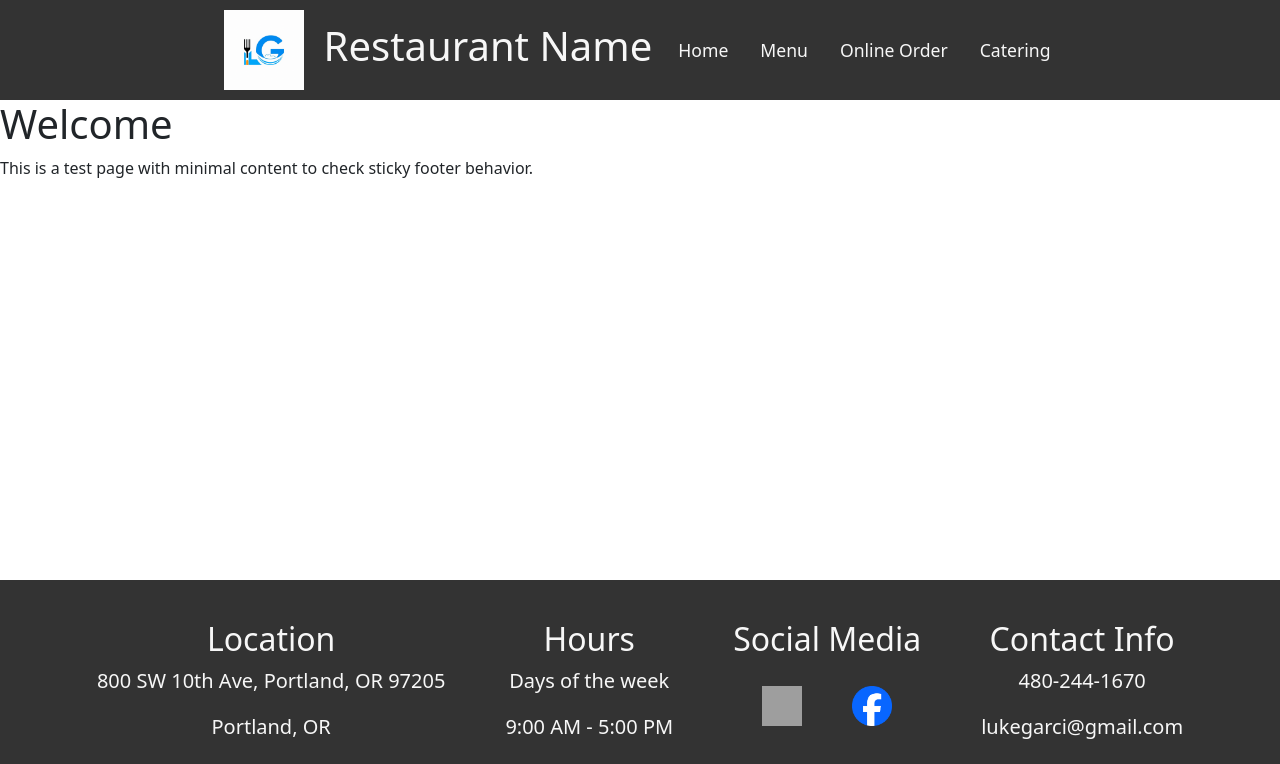
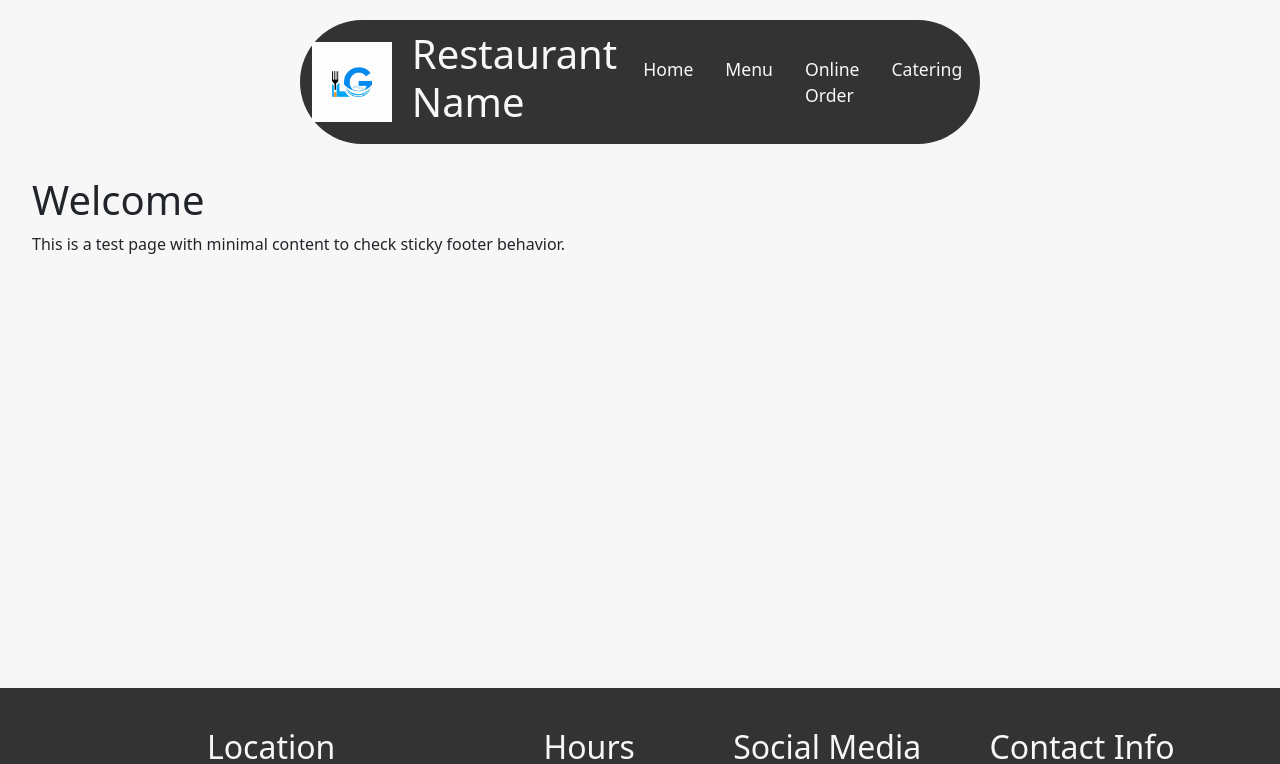
Before and after one commit to lukegarci/restaurant-template, a React (Vite) app in the folder restaurant-frontend/: page / in a window 1280 px wide. Shown: the top 764 px of the page. Built offline with nearby package versions, Linux system fonts and the light colour scheme; grey boxes are pictures that could not be loaded.

Commit message:
Header animation

```diff
--- a/restaurant-frontend/src/App.tsx
+++ b/restaurant-frontend/src/App.tsx
@@ -5,6 +5,7 @@ import OnlineOrder from "./pages/OnlineOrder";
 import Catering from "./pages/Catering";
 import Header from "./components/Header"
 import Footer from "./components/Footer";
+import './css/App.css'
 
 
 
--- a/restaurant-frontend/src/components/Header.tsx
+++ b/restaurant-frontend/src/components/Header.tsx
@@ -1,9 +1,20 @@
+import { useEffect } from 'react';
 import logo from '../assets/restaurant-icon.png';
 import '../css/Header.css';
 import NavBar from './NavBar';
 
-function Header(){
-    return(
+function Header() {
+
+    useEffect(() => {
+        const header = document.querySelector('.header');
+        if (header) {
+            setTimeout(() => {
+                header.classList.add('loaded'); // trigger transition
+            }, 100); // small delay to ensure CSS applies
+        }
+    }, []); // empty dependency array means this runs once on mount
+
+    return (
         <header className='header'>
             <div className='brand'>
                 <img src={logo} alt='Company Logo' className='logo'/>
@@ -11,9 +22,7 @@ function Header(){
                 <NavBar/>
             </div>
         </header>
-
-
-    )
-};
+    );
+}
 
 export default Header;
--- a/restaurant-frontend/src/css/App.css
+++ b/restaurant-frontend/src/css/App.css
@@ -3,7 +3,7 @@
   display: flex;
   flex-direction: column;
   min-height: 100vh;
-  background-color: #1A1A1A;
+  background-color: #F7F7F7;
 }
 
 /* Let main content take up all available vertical space */
--- a/restaurant-frontend/src/css/Header.css
+++ b/restaurant-frontend/src/css/Header.css
@@ -1,12 +1,24 @@
-.header{
+.header {
     display: flex;
     justify-content: center;
+    background-color: #333333;
+    border-radius: 500px;
+    margin-top: 20px;
+    margin-left: 300px;
+    margin-right: 300px;
+    padding: 10px;
 
-    background-color:#333333 ;
-
+    /* New for smooth loading */
+    opacity: 0;              /* start invisible */
+    transform: translateY(-20px); /* slightly move up */
+    transition: opacity 0.8s ease, transform 0.8s ease; /* smooth transition */
 }
 
-
+/* Add a loaded state */
+.header.loaded {
+    opacity: 1;
+    transform: translateY(0); /* move to original position */
+}
 .brand{
     display:flex;
     align-items: center;
--- a/restaurant-frontend/src/css/Menu.css
+++ b/restaurant-frontend/src/css/Menu.css
@@ -1,6 +1,6 @@
 .menu-container {
   padding: 2rem;
-  background-color: #F0F0F0;
+  background-color: #F7F7F7;
 }
 
 .title-and-buttons {
```
